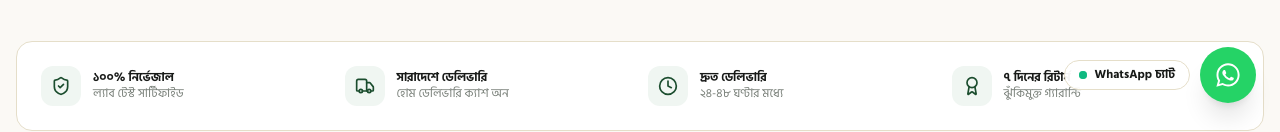
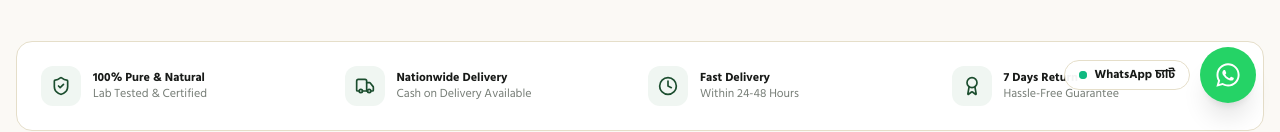
Before and after one commit to Ashraf019399/sunnah-source, a Next.js app: page / in a window 1280 px wide. Shown: the part 673-805 px from the top of the page. Built offline with nearby package versions, Linux system fonts and the light colour scheme; no server answers.

Commit message:
style(home): update trust feature badges to clean english typography

```diff
--- a/src/app/page.tsx
+++ b/src/app/page.tsx
@@ -58,8 +58,8 @@ export default function HomePage() {
                 <ShieldCheck className="w-5 h-5" />
               </div>
               <div>
-                <strong className="block text-charcoal-900">১০০% নির্ভেজাল</strong>
-                <span className="text-charcoal-500">ল্যাব টেস্ট সার্টিফাইড</span>
+                <strong className="block text-charcoal-900">100% Pure & Natural</strong>
+                <span className="text-charcoal-500">Lab Tested & Certified</span>
               </div>
             </div>
             <div className="flex items-center gap-3">
@@ -67,8 +67,8 @@ export default function HomePage() {
                 <Truck className="w-5 h-5" />
               </div>
               <div>
-                <strong className="block text-charcoal-900">সারাদেশে ডেলিভারি</strong>
-                <span className="text-charcoal-500">হোম ডেলিভারি ক্যাশ অন</span>
+                <strong className="block text-charcoal-900">Nationwide Delivery</strong>
+                <span className="text-charcoal-500">Cash on Delivery Available</span>
               </div>
             </div>
             <div className="flex items-center gap-3">
@@ -76,8 +76,8 @@ export default function HomePage() {
                 <Clock className="w-5 h-5" />
               </div>
               <div>
-                <strong className="block text-charcoal-900">দ্রুত ডেলিভারি</strong>
-                <span className="text-charcoal-500">২৪-৪৮ ঘণ্টার মধ্যে</span>
+                <strong className="block text-charcoal-900">Fast Delivery</strong>
+                <span className="text-charcoal-500">Within 24-48 Hours</span>
               </div>
             </div>
             <div className="flex items-center gap-3">
@@ -85,8 +85,8 @@ export default function HomePage() {
                 <Award className="w-5 h-5" />
               </div>
               <div>
-                <strong className="block text-charcoal-900">৭ দিনের রিটার্ন</strong>
-                <span className="text-charcoal-500">ঝুঁকিমুক্ত গ্যারান্টি</span>
+                <strong className="block text-charcoal-900">7 Days Return</strong>
+                <span className="text-charcoal-500">Hassle-Free Guarantee</span>
               </div>
             </div>
           </div>
```
